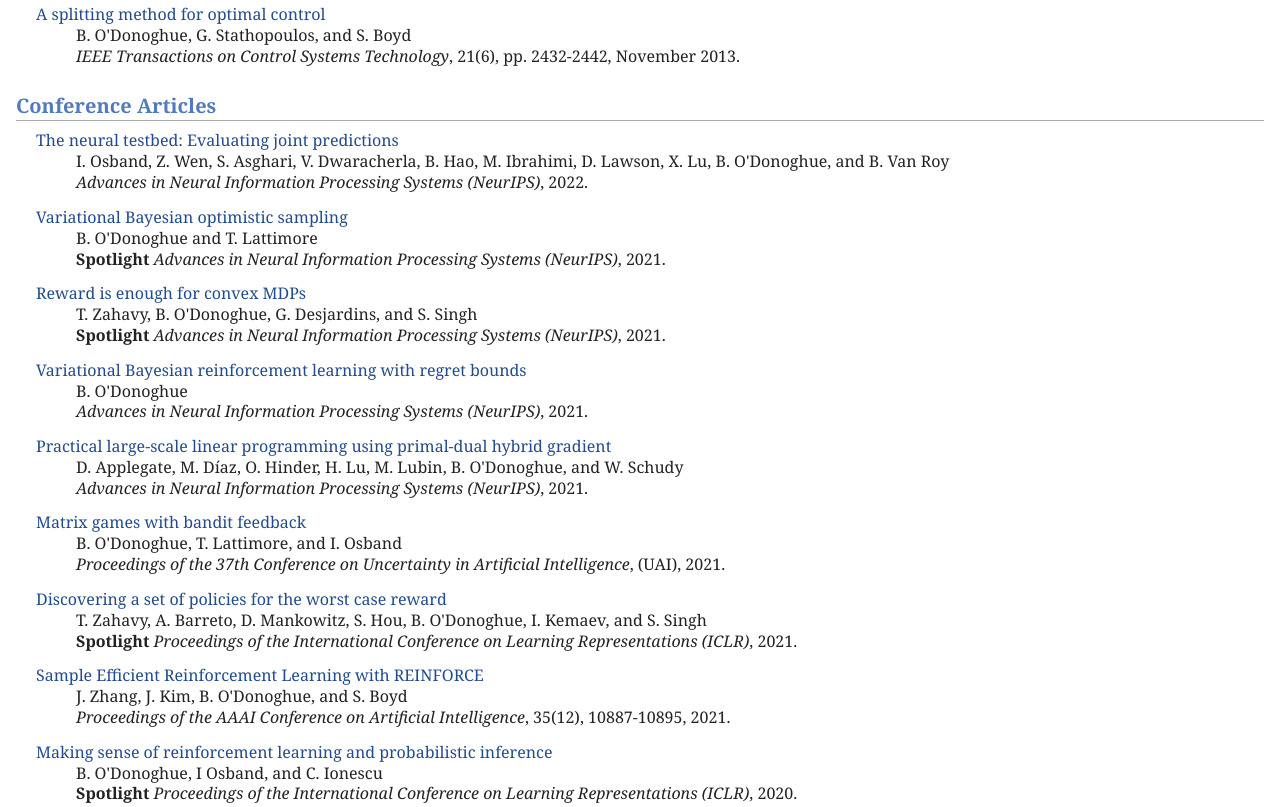
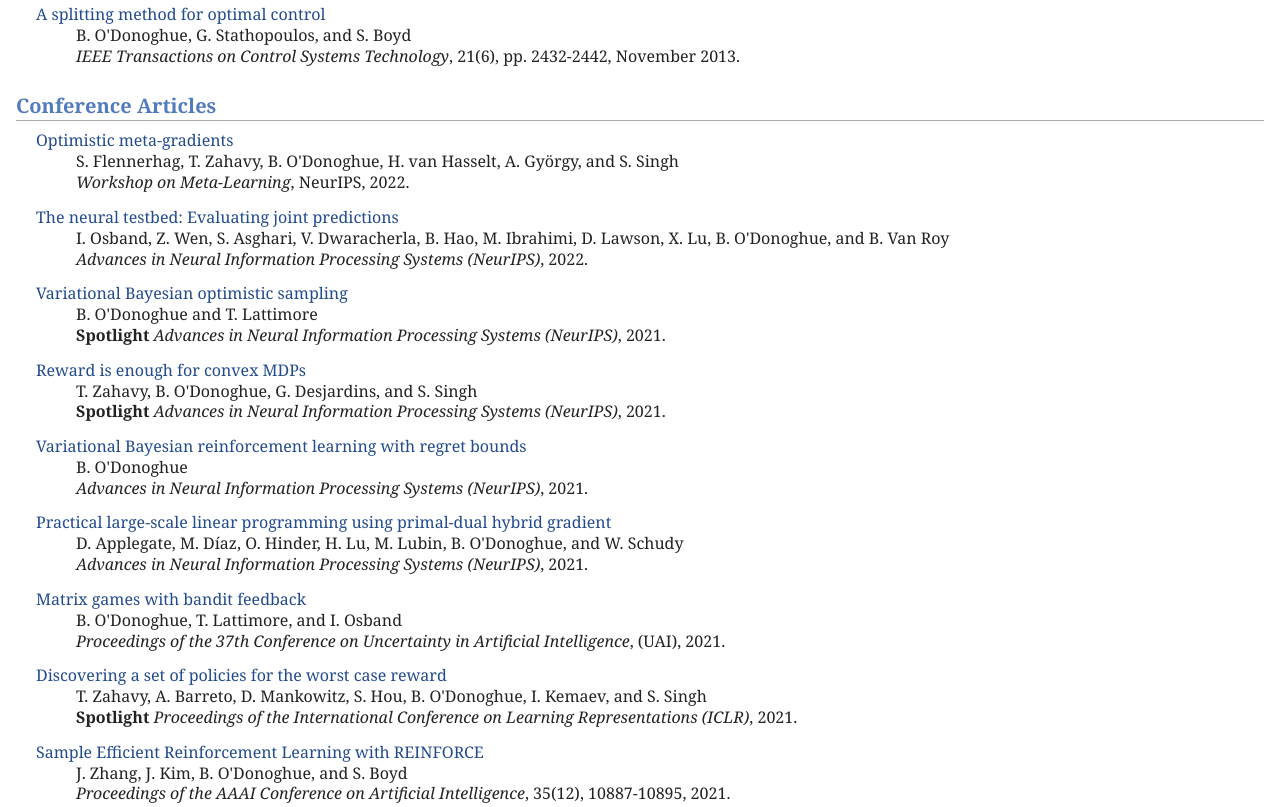
Before and after one commit to AIDS192u4912u4/bodono.github.io, a plain HTML site: page index.html in a window 1280 px wide. Shown: the part 1820-2627 px from the top of the page. Drawn offline with Linux system fonts and the light colour scheme.

Commit message:
update pubs

```diff
--- a/index.html
+++ b/index.html
@@ -108,6 +108,11 @@ January 2013 <br /></p>
 <i>IEEE Transactions on Control Systems Technology</i>, 21(6), pp. 2432-2442, November 2013.</p></dd>
 </dl>
 <h2>Conference Articles</h2>
+<dl>
+<dt><a href="https://openreview.net/forum?id=mrhnstiuke2">Optimistic meta-gradients</a></dt>
+<dd><p>S. Flennerhag, T. Zahavy, B. O'Donoghue, H. van Hasselt, A. György, and S. Singh <br />
+<i>Workshop on Meta-Learning</i>, NeurIPS, 2022.</p></dd>
+</dl>
 <dl>
 <dt><a href="https://arxiv.org/abs/2110.04629">The neural testbed: Evaluating joint predictions</a></dt>
 <dd><p>I. Osband, Z. Wen, S. Asghari, V. Dwaracherla, B. Hao, M. Ibrahimi, D. Lawson, X. Lu, B. O'Donoghue, and B. Van Roy <br />
@@ -241,7 +246,7 @@ Working draft, 2018.</p></dd>
 </dl>
 <div id="footer">
 <div id="footer-text">
-Page generated 2023-01-03 14:34:43 GMT, by <a href="http://jemdoc.jaboc.net/">jemdoc</a>.
+Page generated 2023-01-04 16:51:50 GMT, by <a href="http://jemdoc.jaboc.net/">jemdoc</a>.
 (<a href="index.jemdoc">source</a>)
 </div>
 </div>
```
Also changed, not shown: 1 other file.
